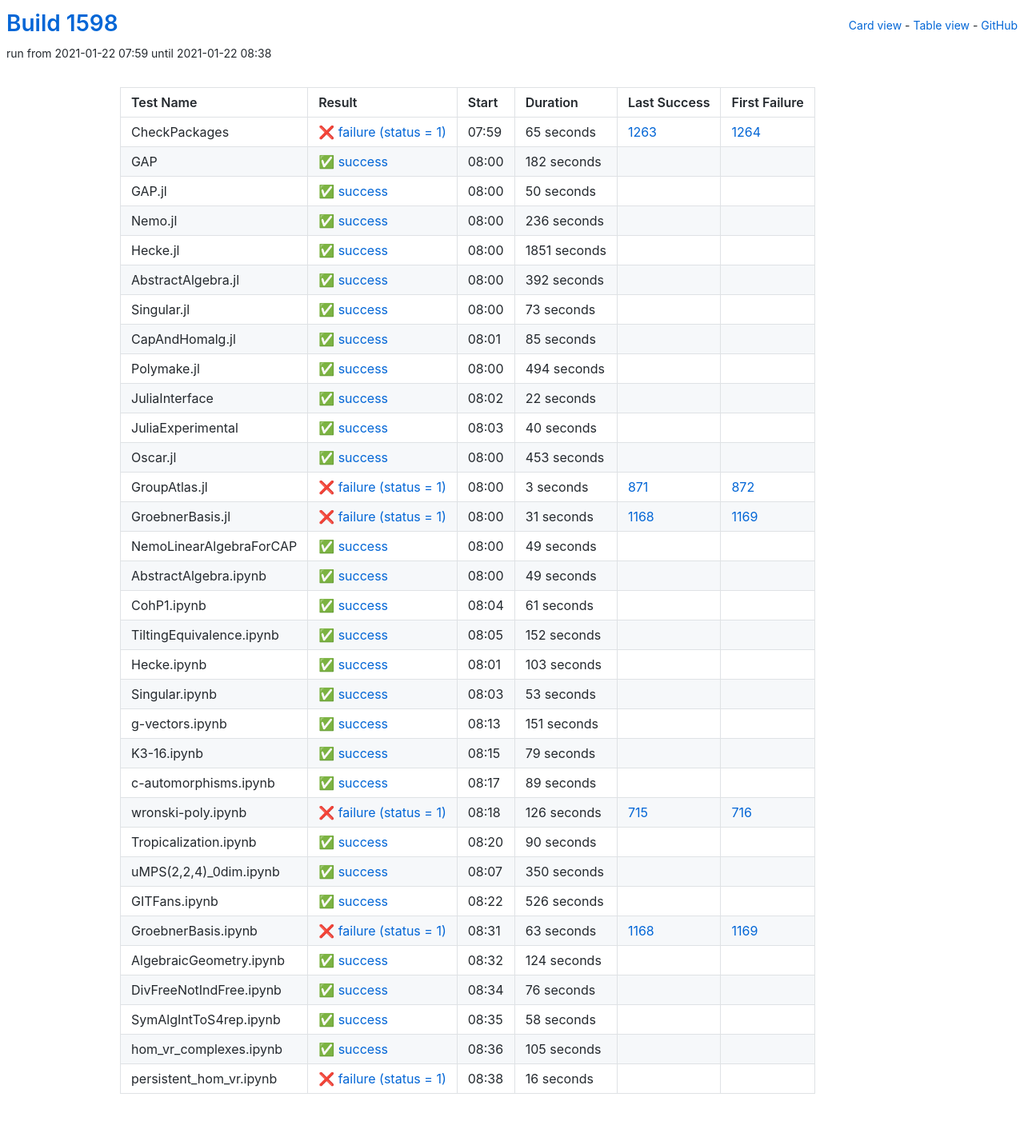
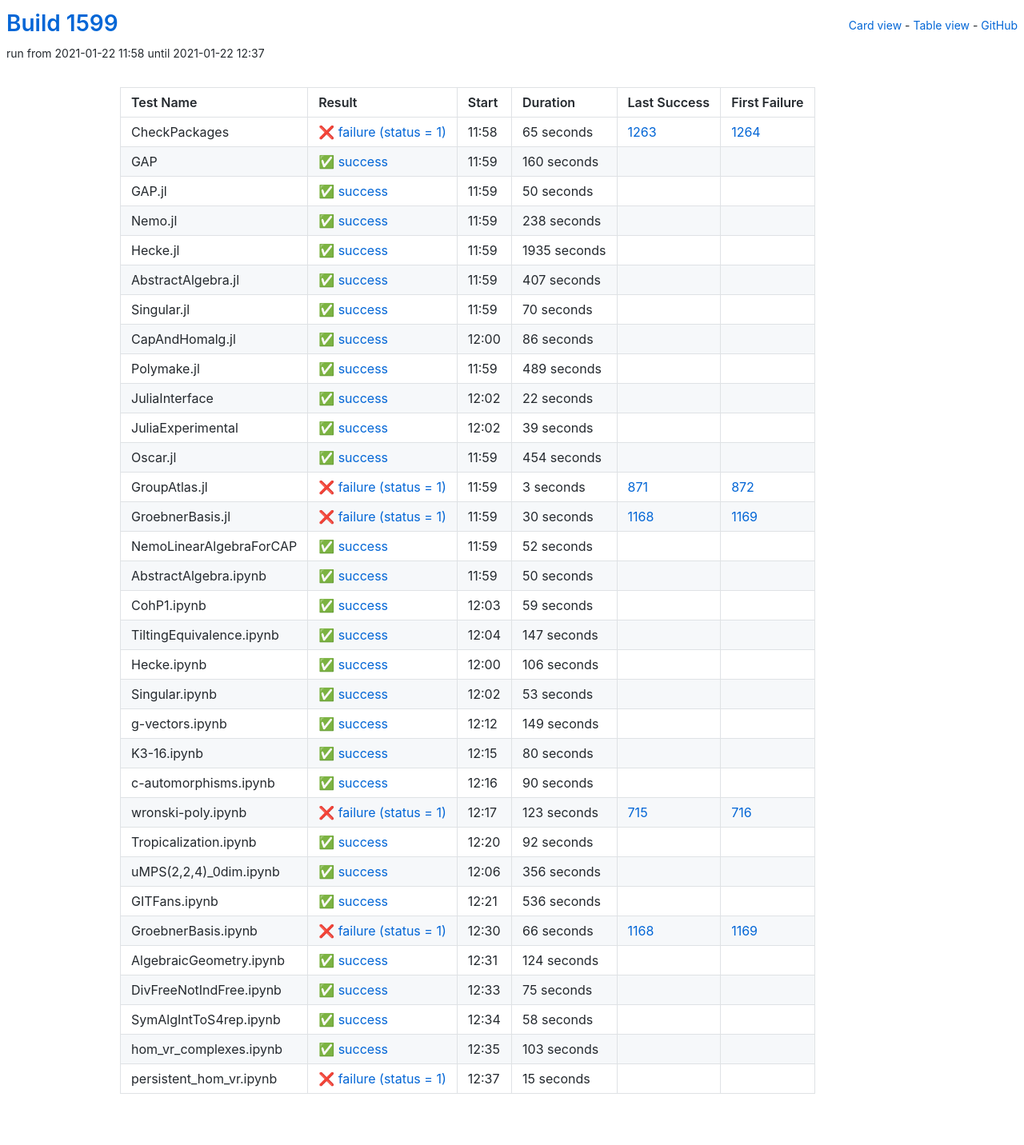
Before and after one commit to oscar-system/oscar-ci-status-stable, a Jekyll site: the page built from table.html, in a window 1280 px wide. Shown: the whole page at 80% size. Built offline with Jekyll 4.4.1, drawn with Linux system fonts in a browser that asks for light colours.

Commit message:
Build #1599

```diff
--- a/_data/ci.yml
+++ b/_data/ci.yml
@@ -1,6 +1,6 @@
 ---
-build: 1598
-build_url: https://oscarci.mathematik.uni-kl.de/job/oscar-stable/1598/
+build: 1599
+build_url: https://oscarci.mathematik.uni-kl.de/job/oscar-stable/1599/
 job: oscar-stable
 organization: oscar-system
 repo: oscar-ci-status-stable
@@ -8,8 +8,8 @@ repourl: https://github.com/oscar-system/oscar-ci-status-stable
 tests:
 - name: CheckPackages
   id: checkpackages
-  log: https://oscarci.mathematik.uni-kl.de/job/oscar-stable/1598/artifact/logs/build-1598/CheckPackages.log
-  start: 2021-01-22 07:59
+  log: https://oscarci.mathematik.uni-kl.de/job/oscar-stable/1599/artifact/logs/build-1599/CheckPackages.log
+  start: 2021-01-22 11:58
   success: false
   exitcode: 1
   status: failure
@@ -20,20 +20,20 @@ tests:
   first_failure_url: https://oscarci.mathematik.uni-kl.de/job/oscar-stable/1264/
 - name: GAP
   id: gap
-  log: https://oscarci.mathematik.uni-kl.de/job/oscar-stable/1598/artifact/logs/build-1598/GAP.log
-  start: 2021-01-22 08:00
+  log: https://oscarci.mathematik.uni-kl.de/job/oscar-stable/1599/artifact/logs/build-1599/GAP.log
+  start: 2021-01-22 11:59
   success: true
   exitcode: 0
   status: success
-  duration: 182
+  duration: 160
   last_success: false
   last_success_url:
   first_failure: false
   first_failure_url:
 - name: GAP.jl
   id: gap-jl
-  log: https://oscarci.mathematik.uni-kl.de/job/oscar-stable/1598/artifact/logs/build-1598/GAP.jl.log
-  start: 2021-01-22 08:00
+  log: https://oscarci.mathematik.uni-kl.de/job/oscar-stable/1599/artifact/logs/build-1599/GAP.jl.log
+  start: 2021-01-22 11:59
   success: true
   exitcode: 0
   status: success
@@ -44,80 +44,80 @@ tests:
   first_failure_url:
 - name: Nemo.jl
   id: nemo-jl
-  log: https://oscarci.mathematik.uni-kl.de/job/oscar-stable/1598/artifact/logs/build-1598/Nemo.jl.log
-  start: 2021-01-22 08:00
+  log: https://oscarci.mathematik.uni-kl.de/job/oscar-stable/1599/artifact/logs/build-1599/Nemo.jl.log
+  start: 2021-01-22 11:59
   success: true
   exitcode: 0
   status: success
-  duration: 236
+  duration: 238
   last_success: false
   last_success_url:
   first_failure: false
   first_failure_url:
 - name: Hecke.jl
   id: hecke-jl
-  log: https://oscarci.mathematik.uni-kl.de/job/oscar-stable/1598/artifact/logs/build-1598/Hecke.jl.log
-  start: 2021-01-22 08:00
+  log: https://oscarci.mathematik.uni-kl.de/job/oscar-stable/1599/artifact/logs/build-1599/Hecke.jl.log
+  start: 2021-01-22 11:59
   success: true
   exitcode: 0
   status: success
-  duration: 1851
+  duration: 1935
   last_success: false
   last_success_url:
   first_failure: false
   first_failure_url:
 - name: AbstractAlgebra.jl
   id: abstractalgebra-jl
-  log: https://oscarci.mathematik.uni-kl.de/job/oscar-stable/1598/artifact/logs/build-1598/AbstractAlgebra.jl.log
-  start: 2021-01-22 08:00
+  log: https://oscarci.mathematik.uni-kl.de/job/oscar-stable/1599/artifact/logs/build-1599/AbstractAlgebra.jl.log
+  start: 2021-01-22 11:59
   success: true
   exitcode: 0
   status: success
-  duration: 392
+  duration: 407
   last_success: false
   last_success_url:
   first_failure: false
   first_failure_url:
 - name: Singular.jl
   id: singular-jl
-  log: https://oscarci.mathematik.uni-kl.de/job/oscar-stable/1598/artifact/logs/build-1598/Singular.jl.log
-  start: 2021-01-22 08:00
+  log: https://oscarci.mathematik.uni-kl.de/job/oscar-stable/1599/artifact/logs/build-1599/Singular.jl.log
+  start: 2021-01-22 11:59
   success: true
   exitcode: 0
   status: success
-  duration: 73
+  duration: 70
   last_success: false
   last_success_url:
   first_failure: false
   first_failure_url:
 - name: CapAndHomalg.jl
   id: capandhomalg-jl
-  log: https://oscarci.mathematik.uni-kl.de/job/oscar-stable/1598/artifact/logs/build-1598/CapAndHomalg.jl.log
-  start: 2021-01-22 08:01
+  log: https://oscarci.mathematik.uni-kl.de/job/oscar-stable/1599/artifact/logs/build-1599/CapAndHomalg.jl.log
+  start: 2021-01-22 12:00
   success: true
   exitcode: 0
   status: success
-  duration: 85
+  duration: 86
   last_success: false
   last_success_url:
   first_failure: false
   first_failure_url:
 - name: Polymake.jl
   id: polymake-jl
-  log: https://oscarci.mathematik.uni-kl.de/job/oscar-stable/1598/artifact/logs/build-1598/Polymake.jl.log
-  start: 2021-01-22 08:00
+  log: https://oscarci.mathematik.uni-kl.de/job/oscar-stable/1599/artifact/logs/build-1599/Polymake.jl.log
+  start: 2021-01-22 11:59
   success: true
   exitcode: 0
   status: success
-  duration: 494
+  duration: 489
   last_success: false
   last_success_url:
   first_failure: false
   first_failure_url:
 - name: JuliaInterface
   id: juliainterface
-  log: https://oscarci.mathematik.uni-kl.de/job/oscar-stable/1598/artifact/logs/build-1598/JuliaInterface.log
-  start: 2021-01-22 08:02
+  log: https://oscarci.mathematik.uni-kl.de/job/oscar-stable/1599/artifact/logs/build-1599/JuliaInterface.log
+  start: 2021-01-22 12:02
   success: true
   exitcode: 0
   status: success
@@ -128,32 +128,32 @@ tests:
   first_failure_url:
 - name: JuliaExperimental
   id: juliaexperimental
-  log: https://oscarci.mathematik.uni-kl.de/job/oscar-stable/1598/artifact/logs/build-1598/JuliaExperimental.log
-  start: 2021-01-22 08:03
+  log: https://oscarci.mathematik.uni-kl.de/job/oscar-stable/1599/artifact/logs/build-1599/JuliaExperimental.log
+  start: 2021-01-22 12:02
   success: true
   exitcode: 0
   status: success
-  duration: 40
+  duration: 39
   last_success: false
   last_success_url:
   first_failure: false
   first_failure_url:
 - name: Oscar.jl
   id: oscar-jl
-  log: https://oscarci.mathematik.uni-kl.de/job/oscar-stable/1598/artifact/logs/build-1598/Oscar.jl.log
-  start: 2021-01-22 08:00
+  log: https://oscarci.mathematik.uni-kl.de/job/oscar-stable/1599/artifact/logs/build-1599/Oscar.jl.log
+  start: 2021-01-22 11:59
   success: true
   exitcode: 0
   status: success
-  duration: 453
+  duration: 454
   last_success: false
   last_success_url:
   first_failure: false
   first_failure_url:
 - name: GroupAtlas.jl
   id: groupatlas-jl
-  log: https://oscarci.mathematik.uni-kl.de/job/oscar-stable/1598/artifact/logs/build-1598/GroupAtlas.jl.log
-  start: 2021-01-22 08:00
+  log: https://oscarci.mathematik.uni-kl.de/job/oscar-stable/1599/artifact/logs/build-1599/GroupAtlas.jl.log
+  start: 2021-01-22 11:59
   success: false
   exitcode: 1
   status: failure
@@ -164,80 +164,80 @@ tests:
   first_failure_url: https://oscarci.mathematik.uni-kl.de/job/oscar-stable/872/
 - name: GroebnerBasis.jl
   id: groebnerbasis-jl
-  log: https://oscarci.mathematik.uni-kl.de/job/oscar-stable/1598/artifact/logs/build-1598/GroebnerBasis.jl.log
-  start: 2021-01-22 08:00
+  log: https://oscarci.mathematik.uni-kl.de/job/oscar-stable/1599/artifact/logs/build-1599/GroebnerBasis.jl.log
+  start: 2021-01-22 11:59
   success: false
   exitcode: 1
   status: failure
-  duration: 31
+  duration: 30
   last_success: 1168
   last_success_url: https://oscarci.mathematik.uni-kl.de/job/oscar-stable/1168/
   first_failure: 1169
   first_failure_url: https://oscarci.mathematik.uni-kl.de/job/oscar-stable/1169/
 - name: NemoLinearAlgebraForCAP
   id: nemolinearalgebraforcap
-  log: https://oscarci.mathematik.uni-kl.de/job/oscar-stable/1598/artifact/logs/build-1598/NemoLinearAlgebraForCAP.log
-  start: 2021-01-22 08:00
+  log: https://oscarci.mathematik.uni-kl.de/job/oscar-stable/1599/artifact/logs/build-1599/NemoLinearAlgebraForCAP.log
+  start: 2021-01-22 11:59
   success: true
   exitcode: 0
   status: success
-  duration: 49
+  duration: 52
   last_success: false
   last_success_url:
   first_failure: false
   first_failure_url:
 - name: AbstractAlgebra.ipynb
   id: abstractalgebra-ipynb
-  log: https://oscarci.mathematik.uni-kl.de/job/oscar-stable/1598/artifact/logs/build-1598/AbstractAlgebra.ipynb.log
-  start: 2021-01-22 08:00
+  log: https://oscarci.mathematik.uni-kl.de/job/oscar-stable/1599/artifact/logs/build-1599/AbstractAlgebra.ipynb.log
+  start: 2021-01-22 11:59
   success: true
   exitcode: 0
   status: success
-  duration: 49
+  duration: 50
   last_success: false
   last_success_url:
   first_failure: false
   first_failure_url:
 - name: CohP1.ipynb
   id: cohp1-ipynb
-  log: https://oscarci.mathematik.uni-kl.de/job/oscar-stable/1598/artifact/logs/build-1598/CohP1.ipynb.log
-  start: 2021-01-22 08:04
+  log: https://oscarci.mathematik.uni-kl.de/job/oscar-stable/1599/artifact/logs/build-1599/CohP1.ipynb.log
+  start: 2021-01-22 12:03
   success: true
   exitcode: 0
   status: success
-  duration: 61
+  duration: 59
   last_success: false
   last_success_url:
   first_failure: false
   first_failure_url:
 - name: TiltingEquivalence.ipynb
   id: tiltingequivalence-ipynb
-  log: https://oscarci.mathematik.uni-kl.de/job/oscar-stable/1598/artifact/logs/build-1598/TiltingEquivalence.ipynb.log
-  start: 2021-01-22 08:05
+  log: https://oscarci.mathematik.uni-kl.de/job/oscar-stable/1599/artifact/logs/build-1599/TiltingEquivalence.ipynb.log
+  start: 2021-01-22 12:04
   success: true
   exitcode: 0
   status: success
-  duration: 152
+  duration: 147
   last_success: false
   last_success_url:
   first_failure: false
   first_failure_url:
 - name: Hecke.ipynb
   id: hecke-ipynb
-  log: https://oscarci.mathematik.uni-kl.de/job/oscar-stable/1598/artifact/logs/build-1598/Hecke.ipynb.log
-  start: 2021-01-22 08:01
+  log: https://oscarci.mathematik.uni-kl.de/job/oscar-stable/1599/artifact/logs/build-1599/Hecke.ipynb.log
+  start: 2021-01-22 12:00
   success: true
   exitcode: 0
   status: success
-  duration: 103
+  duration: 106
   last_success: false
   last_success_url:
   first_failure: false
   first_failure_url:
 - name: Singular.ipynb
   id: singular-ipynb
-  log: https://oscarci.mathematik.uni-kl.de/job/oscar-stable/1598/artifact/logs/build-1598/Singular.ipynb.log
-  start: 2021-01-22 08:03
+  log: https://oscarci.mathematik.uni-kl.de/job/oscar-stable/1599/artifact/logs/build-1599/Singular.ipynb.log
+  start: 2021-01-22 12:02
   success: true
   exitcode: 0
   status: success
@@ -248,56 +248,32 @@ tests:
   first_failure_url:
 - name: g-vectors.ipynb
   id: g-vectors-ipynb
-  log: https://oscarci.mathematik.uni-kl.de/job/oscar-stable/1598/artifact/logs/build-1598/g-vectors.ipynb.log
-  start: 2021-01-22 08:13
+  log: https://oscarci.mathematik.uni-kl.de/job/oscar-stable/1599/artifact/logs/build-1599/g-vectors.ipynb.log
+  start: 2021-01-22 12:12
   success: true
   exitcode: 0
   status: success
-  duration: 151
+  duration: 149
   last_success: false
   last_success_url:
   first_failure: false
   first_failure_url:
 - name: K3-16.ipynb
   id: k3-16-ipynb
-  log: https://oscarci.mathematik.uni-kl.de/job/oscar-stable/1598/artifact/logs/build-1598/K3-16.ipynb.log
-  start: 2021-01-22 08:15
+  log: https://oscarci.mathematik.uni-kl.de/job/oscar-stable/1599/artifact/logs/build-1599/K3-16.ipynb.log
+  start: 2021-01-22 12:15
   success: true
   exitcode: 0
   status: success
-  duration: 79
+  duration: 80
   last_success: false
   last_success_url:
   first_failure: false
   first_failure_url:
 - name: c-automorphisms.ipynb
   id: c-automorphisms-ipynb
-  log: https://oscarci.mathematik.uni-kl.de/job/oscar-stable/1598/artifact/logs/build-1598/c-automorphisms.ipynb.log
-  start: 2021-01-22 08:17
-  success: true
-  exitcode: 0
-  status: success
-  duration: 89
-  last_success: false
-  last_success_url:
-  first_failure: false
-  first_failure_url:
-- name: wronski-poly.ipynb
-  id: wronski-poly-ipynb
-  log: https://oscarci.mathematik.uni-kl.de/job/oscar-stable/1598/artifact/logs/build-1598/wronski-poly.ipynb.log
-  start: 2021-01-22 08:18
-  success: false
-  exitcode: 1
-  status: failure
-  duration: 126
-  last_success: 715
-  last_success_url: https://oscarci.mathematik.uni-kl.de/job/oscar-stable/715/
-  first_failure: 716
-  first_failure_url: https://oscarci.mathematik.uni-kl.de/job/oscar-stable/716/
-- name: Tropicalization.ipynb
-  id: tropicalization-ipynb
-  log: https://oscarci.mathematik.uni-kl.de/job/oscar-stable/1598/artifact/logs/build-1598/Tropicalization.ipynb.log
-  start: 2021-01-22 08:20
+  log: https://oscarci.mathematik.uni-kl.de/job/oscar-stable/1599/artifact/logs/build-1599/c-automorphisms.ipynb.log
+  start: 2021-01-22 12:16
   success: true
   exitcode: 0
   status: success
@@ -306,46 +282,70 @@ tests:
   last_success_url:
   first_failure: false
   first_failure_url:
-- name: uMPS(2,2,4)_0dim.ipynb
-  id: umps-2-2-4-0dim-ipynb
-  log: https://oscarci.mathematik.uni-kl.de/job/oscar-stable/1598/artifact/logs/build-1598/uMPS-2-2-4-_0dim.ipynb.log
-  start: 2021-01-22 08:07
+- name: wronski-poly.ipynb
+  id: wronski-poly-ipynb
+  log: https://oscarci.mathematik.uni-kl.de/job/oscar-stable/1599/artifact/logs/build-1599/wronski-poly.ipynb.log
+  start: 2021-01-22 12:17
+  success: false
+  exitcode: 1
+  status: failure
+  duration: 123
+  last_success: 715
+  last_success_url: https://oscarci.mathematik.uni-kl.de/job/oscar-stable/715/
+  first_failure: 716
+  first_failure_url: https://oscarci.mathematik.uni-kl.de/job/oscar-stable/716/
+- name: Tropicalization.ipynb
+  id: tropicalization-ipynb
+  log: https://oscarci.mathematik.uni-kl.de/job/oscar-stable/1599/artifact/logs/build-1599/Tropicalization.ipynb.log
+  start: 2021-01-22 12:20
   success: true
   exitcode: 0
   status: success
-  duration: 350
+  duration: 92
+  last_success: false
+  last_success_url:
+  first_failure: false
+  first_failure_url:
+- name: uMPS(2,2,4)_0dim.ipynb
+  id: umps-2-2-4-0dim-ipynb
+  log: https://oscarci.mathematik.uni-kl.de/job/oscar-stable/1599/artifact/logs/build-1599/uMPS-2-2-4-_0dim.ipynb.log
+  start: 2021-01-22 12:06
+  success: true
+  exitcode: 0
+  status: success
+  duration: 356
   last_success: false
   last_success_url:
   first_failure: false
   first_failure_url:
 - name: GITFans.ipynb
   id: gitfans-ipynb
-  log: https://oscarci.mathematik.uni-kl.de/job/oscar-stable/1598/artifact/logs/build-1598/GITFans.ipynb.log
-  start: 2021-01-22 08:22
+  log: https://oscarci.mathematik.uni-kl.de/job/oscar-stable/1599/artifact/logs/build-1599/GITFans.ipynb.log
+  start: 2021-01-22 12:21
   success: true
   exitcode: 0
   status: success
-  duration: 526
+  duration: 536
   last_success: false
   last_success_url:
   first_failure: false
   first_failure_url:
 - name: GroebnerBasis.ipynb
   id: groebnerbasis-ipynb
-  log: https://oscarci.mathematik.uni-kl.de/job/oscar-stable/1598/artifact/logs/build-1598/GroebnerBasis.ipynb.log
-  start: 2021-01-22 08:31
+  log: https://oscarci.mathematik.uni-kl.de/job/oscar-stable/1599/artifact/logs/build-1599/GroebnerBasis.ipynb.log
+  start: 2021-01-22 12:30
   success: false
   exitcode: 1
   status: failure
-  duration: 63
+  duration: 66
   last_success: 1168
   last_success_url: https://oscarci.mathematik.uni-kl.de/job/oscar-stable/1168/
   first_failure: 1169
   first_failure_url: https://oscarci.mathematik.uni-kl.de/job/oscar-stable/1169/
 - name: AlgebraicGeometry.ipynb
   id: algebraicgeometry-ipynb
-  log: https://oscarci.mathematik.uni-kl.de/job/oscar-stable/1598/artifact/logs/build-1598/AlgebraicGeometry.ipynb.log
-  start: 2021-01-22 08:32
+  log: https://oscarci.mathematik.uni-kl.de/job/oscar-stable/1599/artifact/logs/build-1599/AlgebraicGeometry.ipynb.log
+  start: 2021-01-22 12:31
   success: true
   exitcode: 0
   status: success
@@ -356,20 +356,20 @@ tests:
   first_failure_url:
 - name: DivFreeNotIndFree.ipynb
   id: divfreenotindfree-ipynb
-  log: https://oscarci.mathematik.uni-kl.de/job/oscar-stable/1598/artifact/logs/build-1598/DivFreeNotIndFree.ipynb.log
-  start: 2021-01-22 08:34
+  log: https://oscarci.mathematik.uni-kl.de/job/oscar-stable/1599/artifact/logs/build-1599/DivFreeNotIndFree.ipynb.log
+  start: 2021-01-22 12:33
   success: true
   exitcode: 0
   status: success
-  duration: 76
+  duration: 75
   last_success: false
   last_success_url:
   first_failure: false
   first_failure_url:
 - name: SymAlgIntToS4rep.ipynb
   id: symalginttos4rep-ipynb
-  log: https://oscarci.mathematik.uni-kl.de/job/oscar-stable/1598/artifact/logs/build-1598/SymAlgIntToS4rep.ipynb.log
-  start: 2021-01-22 08:35
+  log: https://oscarci.mathematik.uni-kl.de/job/oscar-stable/1599/artifact/logs/build-1599/SymAlgIntToS4rep.ipynb.log
+  start: 2021-01-22 12:34
   success: true
   exitcode: 0
   status: success
@@ -380,24 +380,24 @@ tests:
   first_failure_url:
 - name: hom_vr_complexes.ipynb
   id: hom-vr-complexes-ipynb
-  log: https://oscarci.mathematik.uni-kl.de/job/oscar-stable/1598/artifact/logs/build-1598/hom_vr_complexes.ipynb.log
-  start: 2021-01-22 08:36
+  log: https://oscarci.mathematik.uni-kl.de/job/oscar-stable/1599/artifact/logs/build-1599/hom_vr_complexes.ipynb.log
+  start: 2021-01-22 12:35
   success: true
   exitcode: 0
   status: success
-  duration: 105
+  duration: 103
   last_success: false
   last_success_url:
   first_failure: false
   first_failure_url:
 - name: persistent_hom_vr.ipynb
   id: persistent-hom-vr-ipynb
-  log: https://oscarci.mathematik.uni-kl.de/job/oscar-stable/1598/artifact/logs/build-1598/persistent_hom_vr.ipynb.log
-  start: 2021-01-22 08:38
+  log: https://oscarci.mathematik.uni-kl.de/job/oscar-stable/1599/artifact/logs/build-1599/persistent_hom_vr.ipynb.log
+  start: 2021-01-22 12:37
   success: false
   exitcode: 1
   status: failure
-  duration: 16
+  duration: 15
   last_success: false
   last_success_url:
   first_failure: false
```
Also changed, not shown: README.md.
